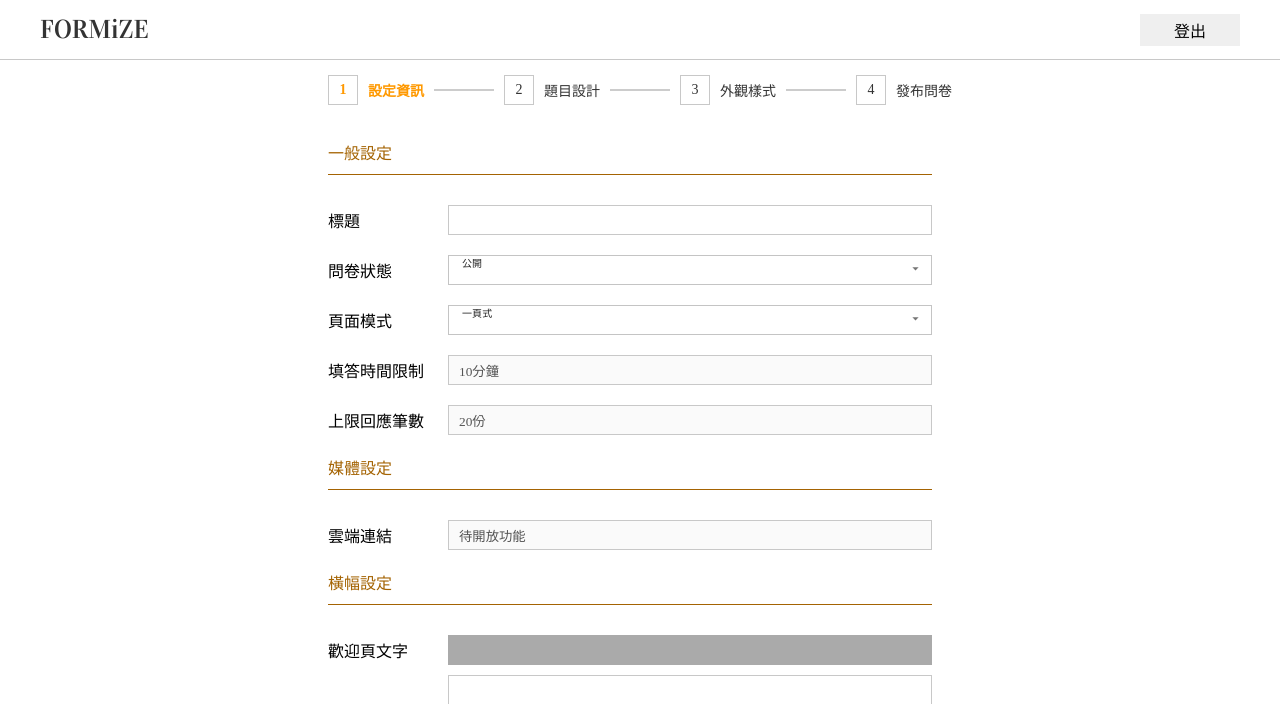
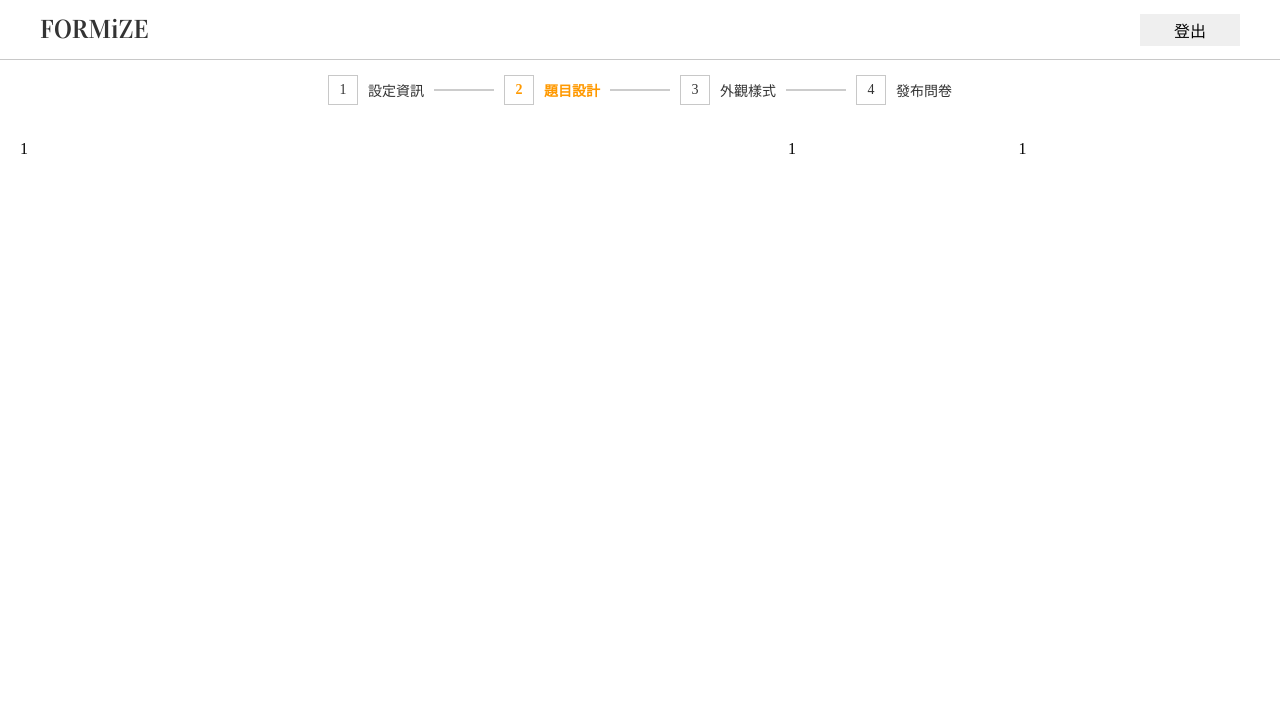
Before and after one commit to f0955710119/formize, a Next.js app: page /admin/new in a window 1280 px wide. Shown: the top 704 px of the page. Built offline with nearby package versions, Linux system fonts and the light colour scheme; a web font is replaced by a local one.

Commit message:
Add basic structure of layout to question design view

```diff
--- a/pages/admin/new/index.tsx
+++ b/pages/admin/new/index.tsx
@@ -4,8 +4,9 @@ import type { NextPage } from "next";
 import Header from "../../../src/components/UI/Header";
 import StepHeader from "../../../src/components/Admin/CreateForm/StepHeader";
 import SettingForm from "../../../src/components/Admin/CreateForm/Setting/SettingForm";
+import QuestionDesign from "../../../src/components/Admin/CreateForm/QuestionDesign/QuestionDesign";
 const New: NextPage = () => {
-  const [currentStep, setCurrentStep] = useState<number>(1);
+  const [currentStep, setCurrentStep] = useState<number>(2);
   console.log(currentStep);
   return (
     <>
@@ -16,6 +17,7 @@ const New: NextPage = () => {
       <Header />
       <StepHeader currentStep={currentStep} setCurrentStep={setCurrentStep} />
       {currentStep === 1 && <SettingForm setCurrentStep={setCurrentStep} />}
+      {currentStep === 2 && <QuestionDesign setCurrentStep={setCurrentStep} />}
     </>
   );
 };
--- /dev/null
+++ b/src/components/Admin/CreateForm/QuestionDesign/Preview/Preview.tsx
@@ -0,0 +1,13 @@
+import { FC } from "react";
+import styled from "styled-components";
+import Layout from "../UI/Layout";
+
+const PreviewLayout = styled(Layout)`
+  width: 60%;
+`;
+
+const Preview: FC = () => {
+  return <PreviewLayout>1</PreviewLayout>;
+};
+
+export default Preview;
--- /dev/null
+++ b/src/components/Admin/CreateForm/QuestionDesign/QuestionDesign.tsx
@@ -0,0 +1,29 @@
+import { FC } from "react";
+import styled from "styled-components";
+import Preview from "./Preview/Preview";
+import QuestionOptions from "./QuestionOptions/QuestionOptions";
+import QuestionsList from "./QuestionsList/QuestionsList";
+
+const Layout = styled.main`
+  width: 100%;
+  display: flex;
+  height: calc(100vh - 6rem - 6rem);
+`;
+
+interface QuestionDesignProps {
+  setCurrentStep(number: number): void;
+}
+
+const QuestionDesign: FC<QuestionDesignProps> = ({
+  setCurrentStep,
+}: QuestionDesignProps) => {
+  return (
+    <Layout>
+      <Preview />
+      <QuestionOptions />
+      <QuestionsList />
+    </Layout>
+  );
+};
+
+export default QuestionDesign;
--- /dev/null
+++ b/src/components/Admin/CreateForm/QuestionDesign/QuestionOptions/QuestionOptions.tsx
@@ -0,0 +1,13 @@
+import { FC } from "react";
+import styled from "styled-components";
+import Layout from "../UI/Layout";
+
+const OptionsLayout = styled(Layout)`
+  width: 18%;
+`;
+
+const QuestionOptions: FC = () => {
+  return <OptionsLayout>1</OptionsLayout>;
+};
+
+export default QuestionOptions;
--- /dev/null
+++ b/src/components/Admin/CreateForm/QuestionDesign/QuestionsList/QuestionsList.tsx
@@ -0,0 +1,13 @@
+import { FC } from "react";
+import styled from "styled-components";
+import Layout from "../UI/Layout";
+
+const ListLayout = styled(Layout)`
+  width: 22%;
+`;
+
+const QuestionsList: FC = () => {
+  return <ListLayout>1</ListLayout>;
+};
+
+export default QuestionsList;
--- /dev/null
+++ b/src/components/Admin/CreateForm/QuestionDesign/UI/Layout.tsx
@@ -0,0 +1,8 @@
+import styled from "styled-components";
+
+const Layout = styled.div`
+  padding: 2rem;
+  height: 100%;
+`;
+
+export default Layout;
```
